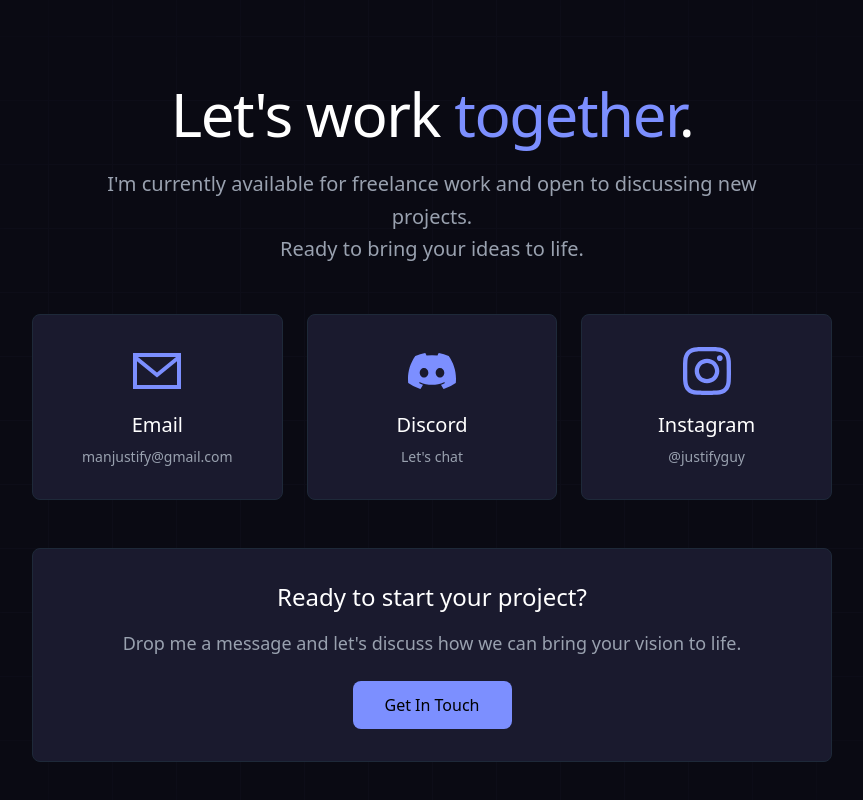
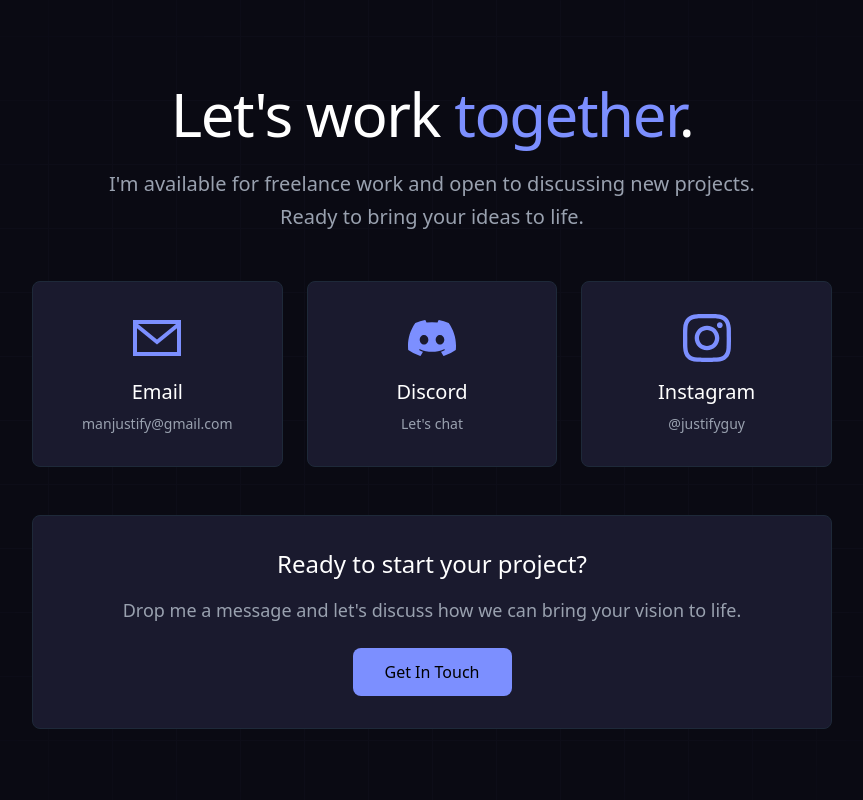
Before and after one commit to justifyman/justify, a React (Vite) app: page / in a window 1280 px wide. Shown: the part 4045-4845 px from the top of the page, without its empty margins (208-1071 px from the left). Built offline with nearby package versions, Linux system fonts and the light colour scheme.

Commit message:
Updated Contact.tsx

```diff
--- a/src/components/Contact.tsx
+++ b/src/components/Contact.tsx
@@ -14,7 +14,7 @@ const Contact: FC = () => {
             Let's work <span className="text-[#7c8fff]">together</span>.
           </h2>
           <p className="text-gray-400 text-lg md:text-xl max-w-2xl mx-auto leading-relaxed">
-            I'm currently available for freelance work and open to discussing new projects.
+            I'm available for freelance work and open to discussing new projects.
             <br />
             Ready to bring your ideas to life.
           </p>
```
